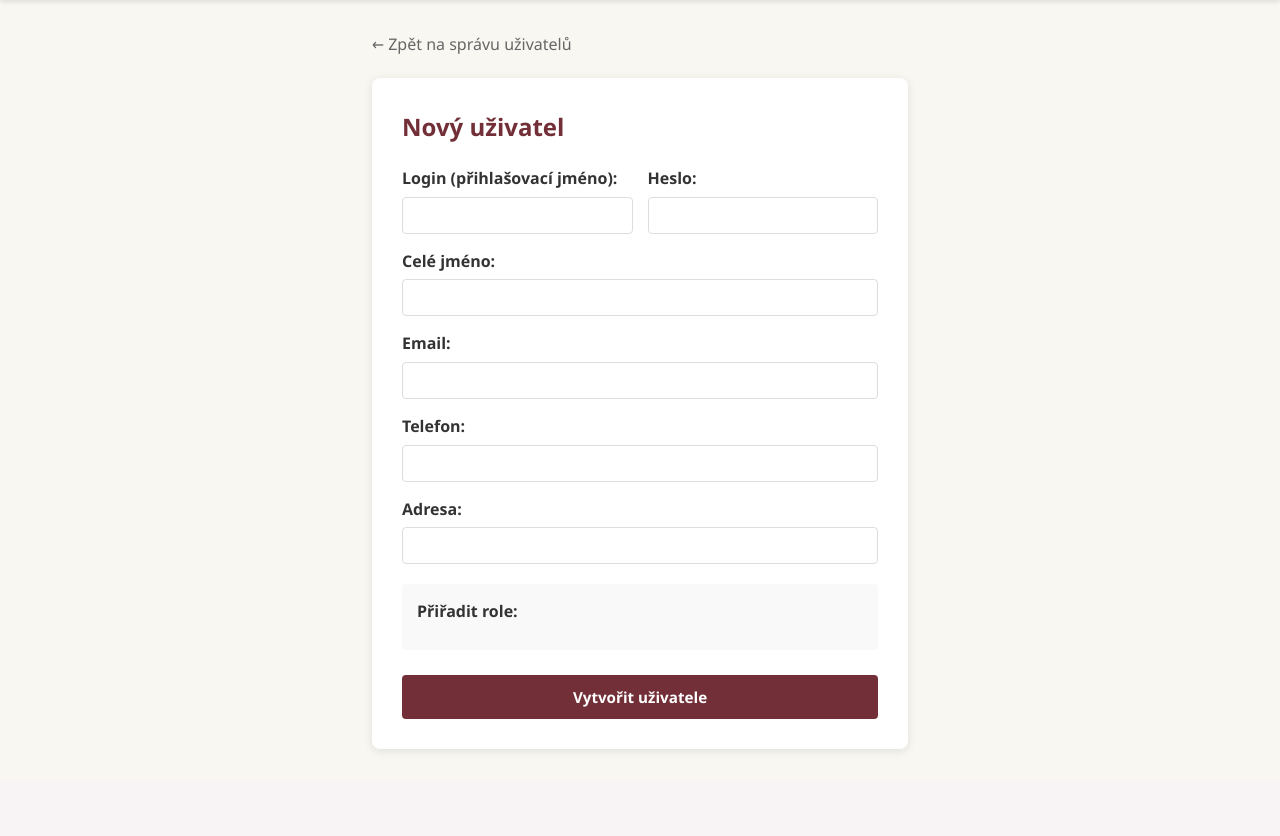
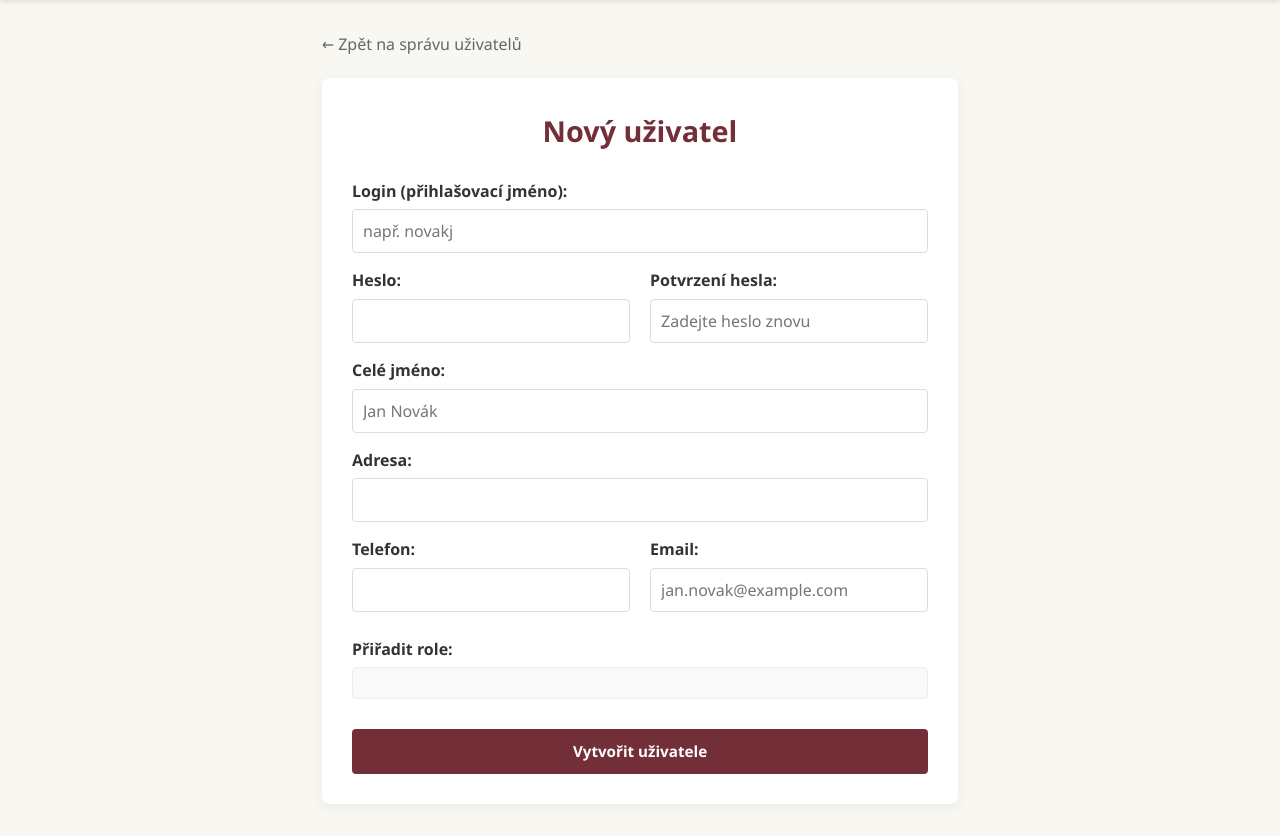
Before and after one commit to bockpetr/kost, a FastAPI app: template app/templates/pridat_uzivatele.html in a window 1280 px wide. Shown: the part 143-979 px from the top of the page. Before the commit the page ends 895 px from the top, so only its background shows below. Run offline with FastAPI, Linux system fonts and the light colour scheme; the template is opened without the code that fills it, so the values that code supplies are empty.

Commit message:
posledni zmeny

```diff
--- a/app/templates/login.html
+++ b/app/templates/login.html
@@ -7,6 +7,12 @@
 
     <div class="card">
         <h2 class="card-header">Přihlášení</h2>
+
+        {% if error %}
+        <div class="alert alert-danger">
+            {{ error }}
+        </div>
+        {% endif %}
 
         <form method="post" action="/auth/login">
             <div class="form-group">
--- a/app/templates/pridat_uzivatele.html
+++ b/app/templates/pridat_uzivatele.html
@@ -3,70 +3,78 @@
 {% block title %}Přidat uživatele{% endblock %}
 
 {% block content %}
-<div style="max-width: 600px; margin: 0 auto; padding: 2rem;">
+<div class="container-md">
+
     <a href="/users/sprava" class="back-link">&larr; Zpět na správu uživatelů</a>
 
-    <div style="background: white; padding: 30px; border-radius: 8px; box-shadow: 0 2px 10px rgba(0,0,0,0.1);">
-        <h2 style="color: var(--primary); margin-top: 0; margin-bottom: 20px;">Nový uživatel</h2>
+    <div class="card">
+        <div class="card-header">
+            <h2 class="page-title">Nový uživatel</h2>
+        </div>
 
         {% if error %}
-            <div style="background: #f8d7da; color: #721c24; padding: 10px; margin-bottom: 15px; border-radius: 4px;">
-                ⚠️ {{ error }}
+        <div class="alert alert-danger">
+            {{ error }}
         </div>
         {% endif %}
 
         <form method="post" action="/users/pridat">
 
-            <div style="display: grid; grid-template-columns: 1fr 1fr; gap: 15px; margin-bottom: 15px;">
-                <div>
-                    <label for="login" style="font-weight: bold; display: block; margin-bottom: 5px;">Login (přihlašovací jméno):</label>
-                    <input type="text" id="login" name="login" required
-                           style="width: 100%; padding: 10px; border: 1px solid #ddd; border-radius: 4px;">
+            <div class="form-group">
+                <label for="login" class="form-label">Login (přihlašovací jméno):</label>
+                <input type="text" id="login" name="login" class="form-control" required placeholder="např. novakj">
             </div>
-                <div>
-                    <label for="password" style="font-weight: bold; display: block; margin-bottom: 5px;">Heslo:</label>
-                    <input type="password" id="password" name="password" required
-                           style="width: 100%; padding: 10px; border: 1px solid #ddd; border-radius: 4px;">
+
+            <div class="form-grid">
+                <div class="form-group">
+                    <label for="password" class="form-label">Heslo:</label>
+                    <input type="password" id="password" name="password" class="form-control" required>
+                </div>
+                <div class="form-group">
+                    <label for="password_confirm" class="form-label">Potvrzení hesla:</label>
+                    <input type="password" id="password_confirm" name="password_confirm" class="form-control" required placeholder="Zadejte heslo znovu">
                 </div>
             </div>
 
-            <div style="margin-bottom: 15px;">
-                <label for="jmeno" style="font-weight: bold; display: block; margin-bottom: 5px;">Celé jméno:</label>
-                <input type="text" id="jmeno" name="jmeno" required
-                       style="width: 100%; padding: 10px; border: 1px solid #ddd; border-radius: 4px;">
+            <div class="form-group">
+                <label for="jmeno" class="form-label">Celé jméno:</label>
+                <input type="text" id="jmeno" name="jmeno" class="form-control" required placeholder="Jan Novák">
             </div>
 
-            <div style="margin-bottom: 15px;">
-                <label for="email" style="font-weight: bold; display: block; margin-bottom: 5px;">Email:</label>
-                <input type="email" id="email" name="email" required
-                       style="width: 100%; padding: 10px; border: 1px solid #ddd; border-radius: 4px;">
+            <div class="form-group">
+                    <label for="adresa" class="form-label">Adresa:</label>
+                    <input type="text" id="adresa" name="adresa" class="form-control">
                 </div>
 
-            <div style="margin-bottom: 15px;">
-                <label for="telefon" style="font-weight: bold; display: block; margin-bottom: 5px;">Telefon:</label>
-                <input type="text" id="telefon" name="telefon"
-                       style="width: 100%; padding: 10px; border: 1px solid #ddd; border-radius: 4px;">
+            <div class="form-grid">
+                <div class="form-group">
+                    <label for="telefon" class="form-label">Telefon:</label>
+                    <input type="text" id="telefon" name="telefon" class="form-control">
+                </div>
+                <div class="form-group">
+                    <label for="email" class="form-label">Email:</label>
+                    <input type="email" id="email" name="email" class="form-control" required placeholder="jan.novak@example.com">
+                </div>
             </div>
 
-            <div style="margin-bottom: 20px;">
-                <label for="adresa" style="font-weight: bold; display: block; margin-bottom: 5px;">Adresa:</label>
-                <input type="text" id="adresa" name="adresa"
-                       style="width: 100%; padding: 10px; border: 1px solid #ddd; border-radius: 4px;">
-            </div>
-
-            <div style="margin-bottom: 25px; padding: 15px; background: #f9f9f9; border-radius: 4px;">
-                <label style="font-weight: bold; display: block; margin-bottom: 10px;">Přiřadit role:</label>
-                <div style="display: flex; flex-direction: column; gap: 8px;">
+            <div class="form-group" style="margin-top: 10px;">
+                <label class="form-label">Přiřadit role:</label>
+                <div style="background-color: #f9f9f9; padding: 15px; border-radius: 4px; border: 1px solid #eee;">
                     {% for role in all_roles %}
-                    <label style="display: flex; align-items: center; cursor: pointer;">
+                    <div style="margin-bottom: 8px;">
+                        <label style="display: inline-flex; align-items: center; cursor: pointer;">
                             <input type="checkbox" name="roles" value="{{ role.id }}" style="margin-right: 10px; transform: scale(1.2);">
                             {{ role.nazev }}
                         </label>
+                    </div>
                     {% endfor %}
                 </div>
             </div>
 
+            <div class="form-actions">
                 <button type="submit" class="btn btn-full">Vytvořit uživatele</button>
+            </div>
+
         </form>
     </div>
 </div>
--- a/app/templates/profil.html
+++ b/app/templates/profil.html
@@ -8,6 +8,12 @@
 
     <div class="card">
         <h2 class="card-header">Můj profil: {{ profil_user.jmeno }}</h2>
+
+        {% if error %}
+        <div class="alert alert-danger">
+            {{ error }}
+        </div>
+        {% endif %}
 
         <form method="post" action="/users/profil">
 
--- a/app/templates/upravit_uzivatele.html
+++ b/app/templates/upravit_uzivatele.html
@@ -8,6 +8,12 @@
 
     <div class="card">
         <h2 class="card-header">Úprava uživatele: {{ user_to_edit.login }}</h2>
+
+        {% if error %}
+        <div class="alert alert-danger">
+            {{ error }}
+        </div>
+        {% endif %}
 
         <form method="post" action="/users/upravit/{{ user_to_edit.id }}">
 
```
Also changed, not shown: app/api/routers/users.py (+11 -0 lines). Lines whose indentation alone changed are shown as unchanged.
